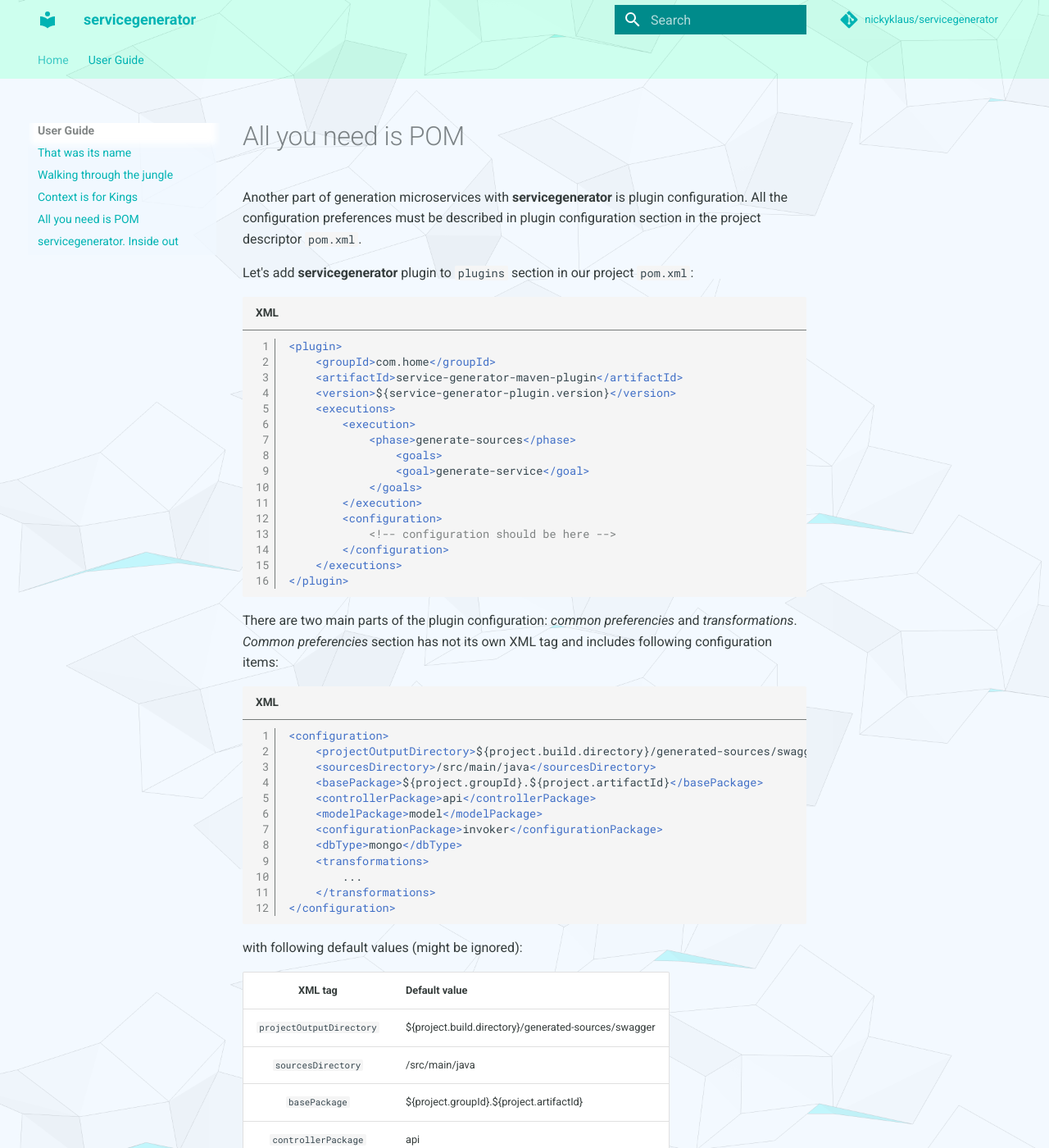
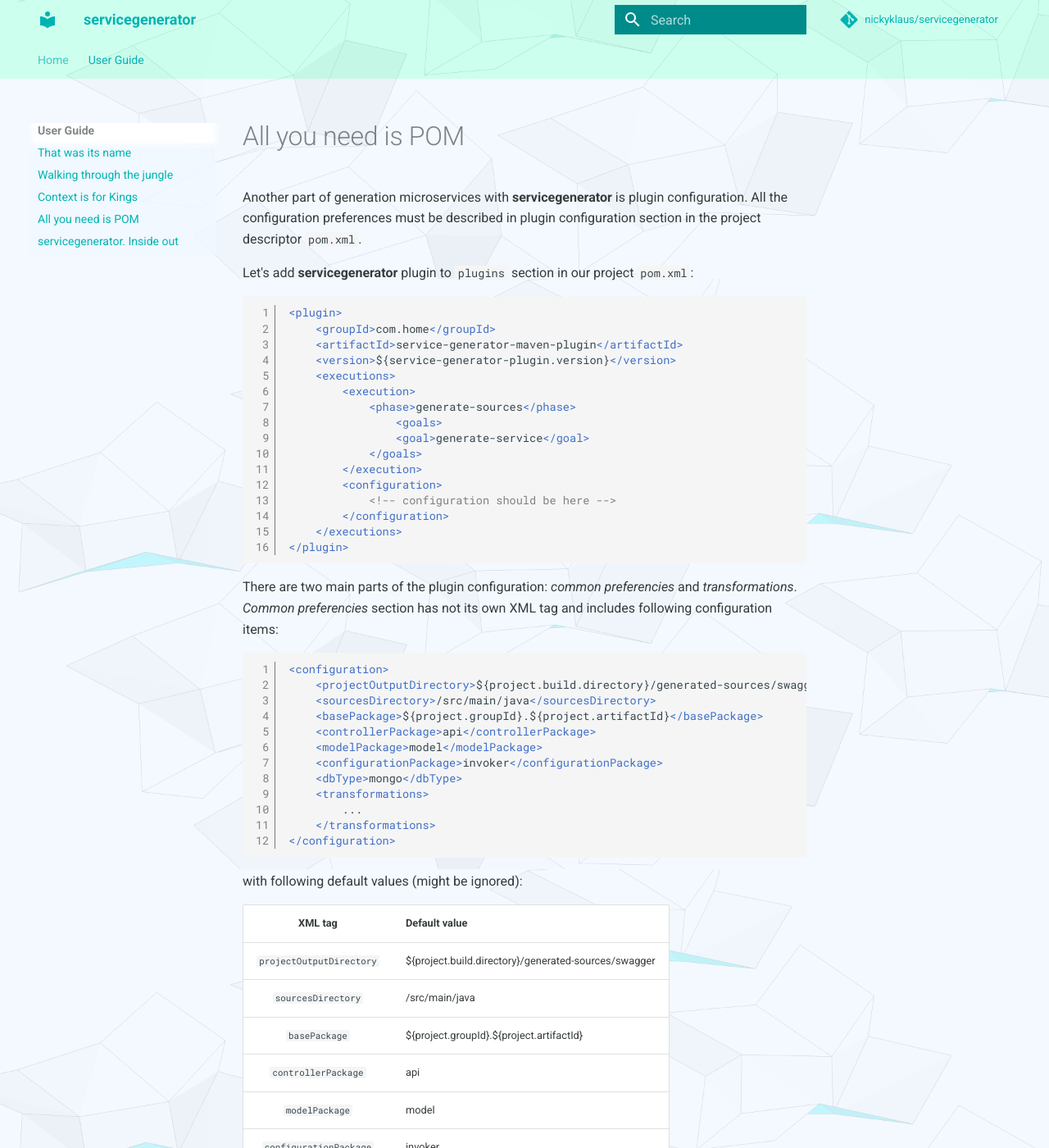
Before and after one commit to NickyKlaus/servicegenerator, an MkDocs documentation site: the page built from docs/all-you-need-is-pom.md, in a window 1280 px wide and 1400 px high. Shown: the whole window at 82% size. Built offline with MkDocs 1.6.1 and Material for MkDocs 9.7.7, drawn with Linux system fonts in a browser that asks for light colours; comment, search, counter and statistics services are not loaded.

Commit message:
service-generator-maven-plugin::plugin-dev::edit context-is-for-kings, all-you-need-is-pom, walking-through-the-jungle pages

````diff
--- a/docs/all-you-need-is-pom.md
+++ b/docs/all-you-need-is-pom.md
@@ -4,7 +4,7 @@
 
 Let's add **servicegenerator** plugin to <code>plugins</code> section in our project <code>pom.xml</code>:
 
-```xml
+```xml linenums="1"
 <plugin>
     <groupId>com.home</groupId>
     <artifactId>service-generator-maven-plugin</artifactId>
@@ -26,7 +26,7 @@
 There are two main parts of the plugin configuration: *common preferencies* and *transformations*.
 *Common preferencies* section has not its own XML tag and includes following configuration items:
 
-```xml
+```xml linenums="1"
 <configuration>
     <projectOutputDirectory>${project.build.directory}/generated-sources/swagger</projectOutputDirectory>
     <sourcesDirectory>/src/main/java</sourcesDirectory>
@@ -55,7 +55,7 @@
 
 *Transformations* section structure:
 
-```xml
+```xml linenums="1"
 <configuration>
     ...
     <transformations>
--- a/mkdocs.yml
+++ b/mkdocs.yml
@@ -70,8 +70,6 @@
           format: !!python/name:pymdownx.superfences.fence_code_format
   - pymdownx.highlight:
       anchor_linenums: true
-      linenums: true
-      auto_title: true
   - pymdownx.inlinehilite
   - pymdownx.snippets
   - pymdownx.details
````
Also changed, not shown: docs/context-is-for-kings.md (+2 -2 lines), docs/walking-through-the-jungle.md (+1 -1 lines).
